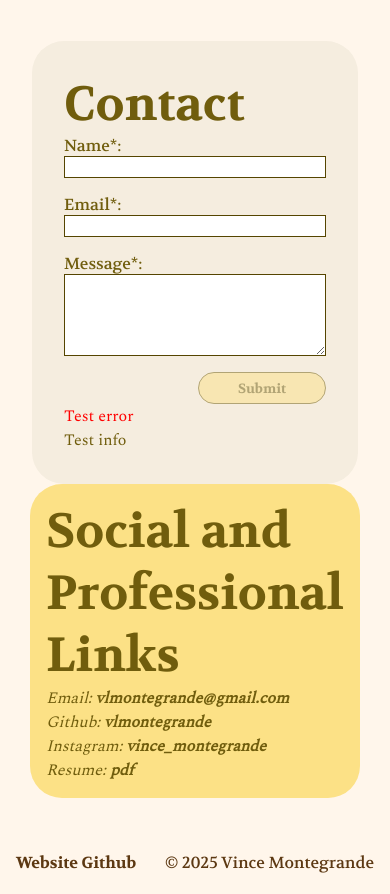
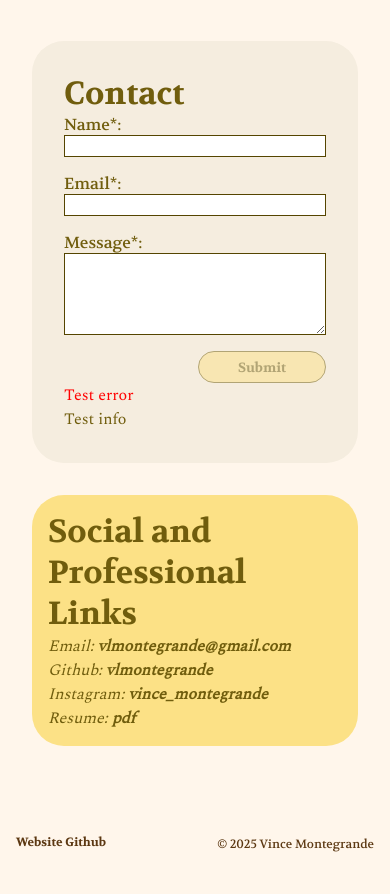
Before and after one commit to vlmontegrande/cse134b-hw4, a plain HTML site: page contact.html in a window 390 px wide. Shown: the part 55-949 px from the top of the page. Drawn offline with Linux system fonts and the light colour scheme.

Commit message:
Update styles

```diff
--- a/assets/css/about.css
+++ b/assets/css/about.css
@@ -143,6 +143,7 @@ figure {
     position: relative;
     display: inline-block;
     width: 100%;
+    margin-bottom: 2rem;
 }
 
 img {
--- a/assets/css/contact.css
+++ b/assets/css/contact.css
@@ -241,6 +241,7 @@ address a:hover {
     form, address {
         width: 100%;
         box-sizing: border-box;
+        margin-bottom: 2rem;
     }
 
     address {
@@ -269,14 +270,29 @@ address a:hover {
     }
 
     form, address {
-        width: 100%;
         box-sizing: border-box;
+        margin-bottom: 2rem;
+    }
+
+    form {
+        min-width: 100%;
     }
 
     address {
+        width: 100%;
         display: flex;
         flex-direction: column;
         justify-content: center;
         align-items: center;
     }
 }
+
+@media screen and (max-width: 395px) {
+    legend, address h1 {
+        font-size: 32px;
+    }
+
+    footer a, footer p small {
+        font-size: 12px;
+    }
+}
--- a/assets/css/index.css
+++ b/assets/css/index.css
@@ -141,6 +141,7 @@ main div {
 }
 
 #image-container {
+    max-height: calc(100vh - var(--header-footer-height) * 2);
     display: flex;
     justify-content: center;
     border-radius: 2rem;
```
